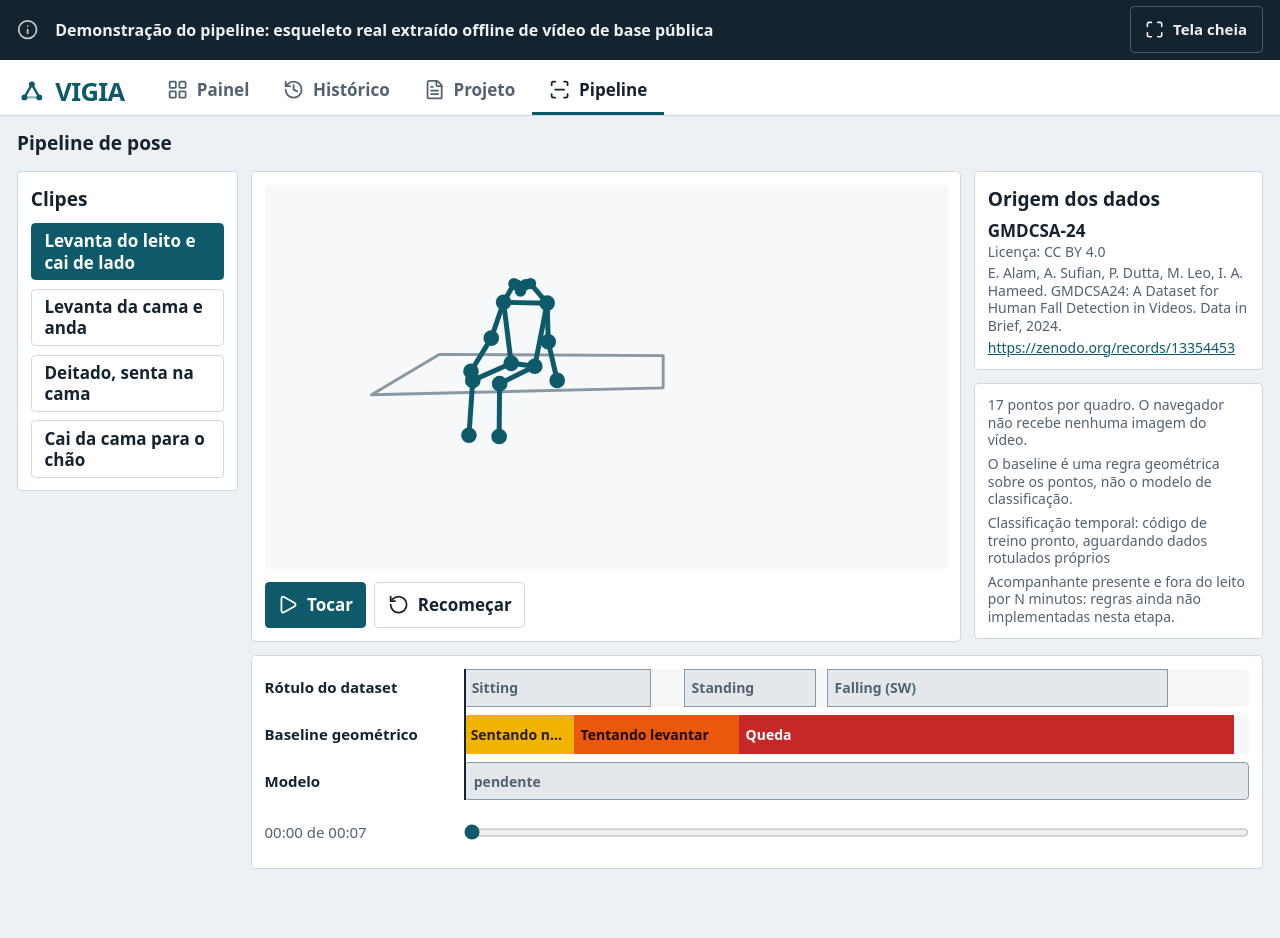
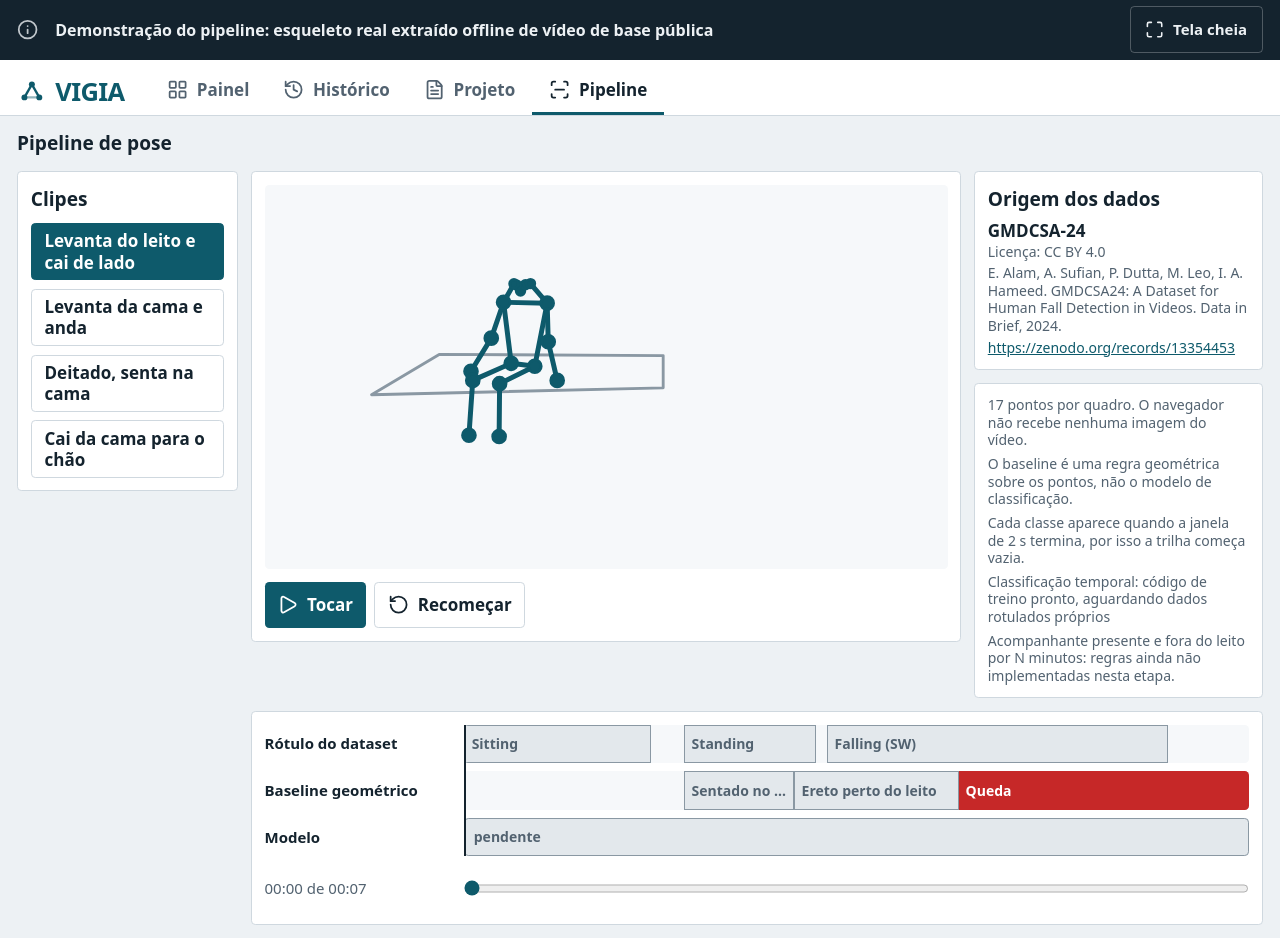
Before and after one commit to IvanoveX/VIGIA, a React (Vite) app: page / in a window 1280 px wide. Both pictures are taken after a click on the button "Pipeline". Before the commit the page ends 882 px from the top, so only its background shows below. Built offline with nearby package versions, Linux system fonts and the light colour scheme; a web font is replaced by a local one.

Commit message:
fix(pipeline): trilhas de baseline e modelo causais e nomes geométricos das classes

```diff
--- a/src/components/LinhaTempoClipe.jsx
+++ b/src/components/LinhaTempoClipe.jsx
@@ -1,4 +1,4 @@
-import { segmentos } from '../lib/clipes.js'
+import { segmentos, janelasNoFim } from '../lib/clipes.js'
 import { estiloBaseline } from '../data/pipeline.js'
 import { TONS } from './Selo.jsx'
 import { duracao as formatarTempo } from '../lib/formato.js'
@@ -36,8 +36,8 @@ function TrilhaPendente({ rotulo }) {
 
 export default function LinhaTempoClipe({ duracao, tempo, trilhas, onBuscar }) {
   const origem = segmentos(trilhas.origem, (r) => r.rotulo)
-  const baseline = segmentos(trilhas.baseline, (j) => j.classe)
-  const modelo = trilhas.modelo.pendente ? null : segmentos(trilhas.modelo, (j) => j.classe)
+  const baseline = segmentos(janelasNoFim(trilhas.baseline), (j) => j.classe)
+  const modelo = trilhas.modelo.pendente ? null : segmentos(janelasNoFim(trilhas.modelo), (j) => j.classe)
   return (
     <div>
       <div className="relative flex flex-col gap-2">
--- a/src/components/Pipeline.jsx
+++ b/src/components/Pipeline.jsx
@@ -3,7 +3,7 @@ import { Play, Pause, RotateCcw } from 'lucide-react'
 import EsqueletoReal from './EsqueletoReal.jsx'
 import LinhaTempoClipe from './LinhaTempoClipe.jsx'
 import { carregarIndice, carregarClipe, quadroNoTempo, trilhas } from '../lib/clipes.js'
-import { STATUS_MODELO, TEXTO_DADOS, TEXTO_BASELINE, TEXTO_REGRAS } from '../data/pipeline.js'
+import { STATUS_MODELO, TEXTO_DADOS, TEXTO_BASELINE, TEXTO_TRILHA_CAUSAL, TEXTO_REGRAS } from '../data/pipeline.js'
 
 const CARTAO = 'rounded border border-linha bg-superficie p-3'
 
@@ -129,6 +129,7 @@ function NotasDaAba() {
     <div className={`${CARTAO} flex flex-col gap-1.5 text-[14px] leading-tight text-secundario`}>
       <p>{TEXTO_DADOS}</p>
       <p>{TEXTO_BASELINE}</p>
+      <p>{TEXTO_TRILHA_CAUSAL}</p>
       <p>{STATUS_MODELO}</p>
       <p>{TEXTO_REGRAS}</p>
     </div>
--- a/src/data/pipeline.js
+++ b/src/data/pipeline.js
@@ -4,11 +4,19 @@ import { ESTADOS } from './estados.js'
 export const STATUS_MODELO = 'Classificação temporal: código de treino pronto, aguardando dados rotulados próprios'
 export const TEXTO_DADOS = '17 pontos por quadro. O navegador não recebe nenhuma imagem do vídeo.'
 export const TEXTO_BASELINE = 'O baseline é uma regra geométrica sobre os pontos, não o modelo de classificação.'
+export const TEXTO_TRILHA_CAUSAL = 'Cada classe aparece quando a janela de 2 s termina, por isso a trilha começa vazia.'
 export const TEXTO_REGRAS = 'Acompanhante presente e fora do leito por N minutos: regras ainda não implementadas nesta etapa.'
 
-// Nome e tom de cada classe do baseline. "Indefinido" não faz parte dos estados do produto.
+// Nomes descritivos da geometria; o enum do JSON não muda. Só queda e repouso levam o tom dos estados do produto.
+const BASELINE = {
+  repouso: { rotulo: 'Deitado no leito', tom: ESTADOS.repouso.tom },
+  sentando: { rotulo: 'Sentado no leito', tom: 'sensor' },
+  levantando: { rotulo: 'Ereto perto do leito', tom: 'sensor' },
+  queda: { rotulo: 'Queda', tom: ESTADOS.queda.tom },
+  fora: { rotulo: 'Fora do leito', tom: 'sensor' },
+  indefinido: { rotulo: 'Indefinido', tom: 'sensor' },
+}
+
 export function estiloBaseline(classe) {
-  if (classe === 'indefinido') return { rotulo: 'Indefinido', tom: 'sensor' }
-  const e = ESTADOS[classe]
-  return { rotulo: e.rotuloCurto ?? e.rotulo, tom: e.tom }
+  return BASELINE[classe] ?? BASELINE.indefinido
 }
```
Also changed, not shown: src/lib/clipes.js, 1 other file (tests, documents, lock files or other folders).
